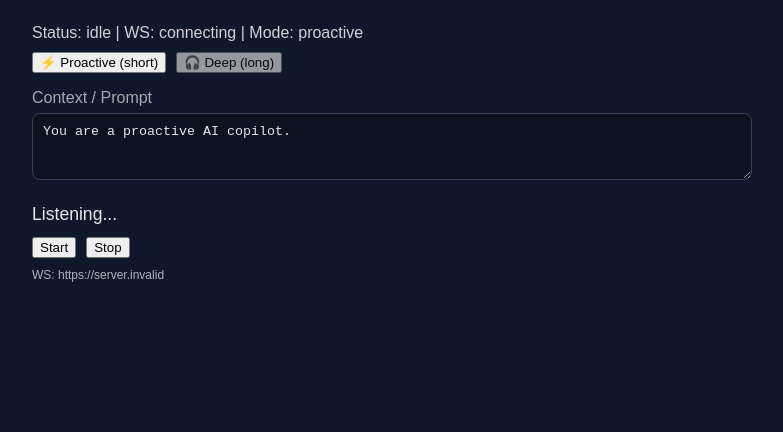
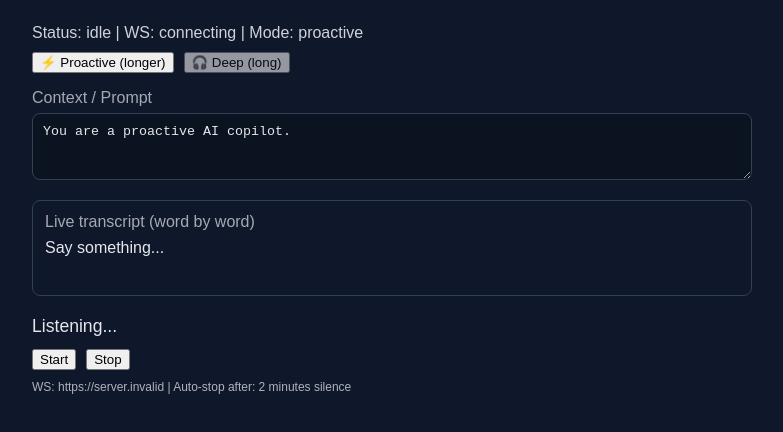
Before and after one commit to hosseinayoubi/aico, a React (Vite) app in the folder frontend/: page / in a window 1280 px wide. Shown: the top 432 px of the page, without its empty margins (248-1031 px from the left). Built offline with nearby package versions, Linux system fonts and the light colour scheme; no server answers.

Commit message:
Update App.jsx

```diff
--- a/frontend/src/App.jsx
+++ b/frontend/src/App.jsx
@@ -11,8 +11,12 @@ export default function App() {
   const [status, setStatus] = useState("idle"); // idle | unsupported | listening | thinking | replying | ws_error | backend_error
   const [wsStatus, setWsStatus] = useState("disconnected"); // disconnected | connecting | connected | reconnecting | ws_error
   const [reply, setReply] = useState("");
+  const [liveReply, setLiveReply] = useState(""); // تایپ شونده
   const [systemPrompt, setSystemPrompt] = useState("You are a proactive AI copilot.");
   const [mode, setMode] = useState("proactive"); // proactive | deep
+
+  // متن شنیده‌شده (کلمه به کلمه)
+  const [transcript, setTranscript] = useState("");
 
   const recognitionRef = useRef(null);
   const shouldListenRef = useRef(false);
@@ -21,12 +25,45 @@ export default function App() {
   const reconnectTimerRef = useRef(null);
   const lastRequestIdRef = useRef("");
 
+  // برای اینکه هر “وقفه کوتاه” یک بار ارسال کنیم (نه هر کلمه)
+  const sendDebounceRef = useRef(null);
+  const bufferRef = useRef("");
+
+  // اگر 2 دقیقه چیزی نشنوه، stop کن
+  const silenceTimerRef = useRef(null);
+  const SILENCE_MS = 120000;
+
+  // تایپ‌افکت جواب
+  const typeTimerRef = useRef(null);
+
   const WS_URL = useMemo(() => import.meta.env.VITE_WS_URL, []);
 
   function cleanupReconnectTimer() {
-    if (reconnectTimerRef.current) {
-      clearTimeout(reconnectTimerRef.current);
-      reconnectTimerRef.current = null;
+    if (reconnectTimerRef.current) clearTimeout(reconnectTimerRef.current);
+    reconnectTimerRef.current = null;
+  }
+
+  function clearSilenceTimer() {
+    if (silenceTimerRef.current) clearTimeout(silenceTimerRef.current);
+    silenceTimerRef.current = null;
+  }
+
+  function resetSilenceTimer() {
+    clearSilenceTimer();
+    silenceTimerRef.current = setTimeout(() => {
+      // 2 دقیقه سکوت
+      stopListening(true);
+    }, SILENCE_MS);
+  }
+
+  async function ensureMicPermission() {
+    // روی موبایل بهتره یکبار getUserMedia صدا زده بشه تا permission درست ثبت شه
+    try {
+      const stream = await navigator.mediaDevices.getUserMedia({ audio: true });
+      stream.getTracks().forEach((t) => t.stop());
+      return true;
+    } catch {
+      return false;
     }
   }
 
@@ -38,12 +75,9 @@ export default function App() {
     }
 
     const cur = wsRef.current;
-    if (cur && (cur.readyState === WebSocket.OPEN || cur.readyState === WebSocket.CONNECTING)) {
-      return;
-    }
+    if (cur && (cur.readyState === WebSocket.OPEN || cur.readyState === WebSocket.CONNECTING)) return;
 
     setWsStatus("connecting");
-
     const ws = new WebSocket(WS_URL);
     wsRef.current = ws;
 
@@ -55,15 +89,14 @@ export default function App() {
     ws.onmessage = (evt) => {
       try {
         const msg = JSON.parse(evt.data || "{}");
-
         if (msg.type === "status") return;
 
         if (msg.type === "reply") {
-          // جلوگیری از replyهای قدیمی
           if (msg.requestId && msg.requestId !== lastRequestIdRef.current) return;
 
           setReply(msg.reply || "");
           setStatus("replying");
+          startTypeReply(msg.reply || "");
           return;
         }
 
@@ -71,6 +104,7 @@ export default function App() {
           console.error("WS error:", msg);
           setStatus("backend_error");
           setReply("Backend error. Check Railway logs.");
+          startTypeReply("Backend error. Check Railway logs.");
           return;
         }
       } catch (e) {
@@ -85,19 +119,14 @@ export default function App() {
 
     ws.onclose = () => {
       setWsStatus("reconnecting");
-
       cleanupReconnectTimer();
-      reconnectTimerRef.current = setTimeout(() => {
-        connectWS();
-      }, 1200);
+      reconnectTimerRef.current = setTimeout(() => connectWS(), 1200);
     };
   }
 
   function sendToBackend(text) {
     const ws = wsRef.current;
-
     if (!ws || ws.readyState !== WebSocket.OPEN) {
-      setReply("WebSocket not connected. Reconnecting...");
       setStatus("ws_error");
       connectWS();
       return;
@@ -105,7 +134,6 @@ export default function App() {
 
     const requestId = makeId();
     lastRequestIdRef.current = requestId;
-
     setStatus("thinking");
 
     ws.send(
@@ -113,10 +141,83 @@ export default function App() {
         type: "chat",
         text,
         system: systemPrompt,
-        mode, // proactive | deep
+        mode,
         requestId,
       })
     );
+  }
+
+  function flushSend() {
+    const text = (bufferRef.current || "").trim();
+    if (!text) return;
+    bufferRef.current = "";
+    sendToBackend(text);
+  }
+
+  function scheduleSendDebounced() {
+    if (sendDebounceRef.current) clearTimeout(sendDebounceRef.current);
+
+    // وقتی کاربر یک مکث کوتاه داشت، ارسال کن (برای proactive خیلی خوبه)
+    const delay = mode === "proactive" ? 700 : 900;
+
+    sendDebounceRef.current = setTimeout(() => {
+      flushSend();
+    }, delay);
+  }
+
+  function startTypeReply(fullText) {
+    // تایپ افکت کلمه‌به‌کلمه
+    if (typeTimerRef.current) clearInterval(typeTimerRef.current);
+    const words = String(fullText || "").split(/\s+/).filter(Boolean);
+    let i = 0;
+    setLiveReply("");
+
+    typeTimerRef.current = setInterval(() => {
+      i += 1;
+      setLiveReply(words.slice(0, i).join(" "));
+      if (i >= words.length) {
+        clearInterval(typeTimerRef.current);
+        typeTimerRef.current = null;
+      }
+    }, 40);
+  }
+
+  async function startListening() {
+    connectWS();
+
+    const ok = await ensureMicPermission();
+    if (!ok) {
+      // کاربر allow نکرده
+      setStatus("idle");
+      return;
+    }
+
+    shouldListenRef.current = true;
+    resetSilenceTimer();
+
+    try {
+      recognitionRef.current?.start();
+      setStatus("listening");
+    } catch {
+      // اگر start سریع پشت سر هم بخوره
+      setStatus("listening");
+    }
+  }
+
+  function stopListening(auto = false) {
+    shouldListenRef.current = false;
+    clearSilenceTimer();
+
+    try {
+      recognitionRef.current?.stop();
+    } catch {}
+
+    setStatus("idle");
+
+    if (auto) {
+      // اگر 2 دقیقه سکوت بود، یه پیام دوستانه
+      setTranscript((t) => t); // no-op
+    }
   }
 
   // WS init
@@ -131,10 +232,9 @@ export default function App() {
     // eslint-disable-next-line react-hooks/exhaustive-deps
   }, []);
 
-  // SpeechRecognition init (Listening بهتر: auto-restart)
+  // SpeechRecognition init
   useEffect(() => {
     const SR = window.SpeechRecognition || window.webkitSpeechRecognition;
-
     if (!SR) {
       setStatus("unsupported");
       return;
@@ -143,28 +243,55 @@ export default function App() {
     const rec = new SR();
     rec.lang = "en-US";
     rec.continuous = true;
-    rec.interimResults = false;
+
+    // ✅ کلمه‌به‌کلمه (interim)
+    rec.interimResults = true;
 
     rec.onresult = (e) => {
-      const spoken = e.results[e.results.length - 1][0].transcript;
-      if (!spoken || !spoken.trim()) return;
+      resetSilenceTimer();
 
-      sendToBackend(spoken);
+      let interim = "";
+      let finalChunk = "";
+
+      for (let i = e.resultIndex; i < e.results.length; i++) {
+        const r = e.results[i];
+        const txt = r?.[0]?.transcript || "";
+        if (r.isFinal) finalChunk += txt;
+        else interim += txt;
+      }
+
+      // نمایش تایپی: final + interim
+      setTranscript((prev) => {
+        const base = prev.replace(/\s+/g, " ").trim();
+        const shown = `${base}${base ? " " : ""}${finalChunk}`.replace(/\s+/g, " ").trim();
+        const withInterim = `${shown}${shown ? " " : ""}${interim}`.replace(/\s+/g, " ").trim();
+        return withInterim;
+      });
+
+      // به بافر ارسال اضافه کن (اما هر کلمه ارسال نکن)
+      const combined = `${finalChunk} ${interim}`.trim();
+      if (combined) {
+        bufferRef.current = (bufferRef.current + " " + combined).replace(/\s+/g, " ").trim();
+        scheduleSendDebounced();
+      }
+
+      // اگر final داشتیم، transcript رو تمیز کنیم (interim حذف می‌شه با update بعدی)
+      if (finalChunk) {
+        setTranscript((prev) => prev.replace(/\s+/g, " ").trim());
+      }
     };
 
     rec.onerror = () => {
-      // اگر خطا داد، listening رو خاموش نکنیم؛ ولی وضعیت رو idle کنیم
-      // (برخی مرورگرها transient error می‌دن)
-      setStatus("idle");
+      // خطای گذرا زیاد رخ می‌ده؛ ما listening رو نگه می‌داریم
+      setStatus("listening");
     };
 
     rec.onend = () => {
-      // ✅ Listening بهتر: اگر کاربر هنوز تو حالت listening هست، خودکار دوباره شروع کن
+      // ✅ دائم گوش بده تا وقتی Stop نزدی
       if (shouldListenRef.current) {
         try {
           rec.start();
         } catch {
-          // اگر سریع start بخوره ممکنه error بده؛ یه لحظه صبر کن
           setTimeout(() => {
             try {
               rec.start();
@@ -175,67 +302,45 @@ export default function App() {
     };
 
     recognitionRef.current = rec;
-  }, [systemPrompt, mode]);
+
+    return () => {
+      try {
+        rec.stop();
+      } catch {}
+    };
+  }, [mode]);
 
   return (
     <div className="app" style={{ maxWidth: 720, margin: "0 auto", padding: 16 }}>
       <StatusBar status={status} wsStatus={wsStatus} mode={mode} />
 
       <div style={{ display: "flex", gap: 10, margin: "10px 0 16px" }}>
-        <button
-          onClick={() => {
-            setMode("proactive");
-            setReply("");
-          }}
-          style={{ opacity: mode === "proactive" ? 1 : 0.6 }}
-        >
-          ⚡ Proactive (short)
+        <button onClick={() => setMode("proactive")} style={{ opacity: mode === "proactive" ? 1 : 0.6 }}>
+          ⚡ Proactive (longer)
         </button>
-
-        <button
-          onClick={() => {
-            setMode("deep");
-            setReply("");
-          }}
-          style={{ opacity: mode === "deep" ? 1 : 0.6 }}
-        >
+        <button onClick={() => setMode("deep")} style={{ opacity: mode === "deep" ? 1 : 0.6 }}>
           🎧 Deep (long)
         </button>
       </div>
 
       <ChatBox systemPrompt={systemPrompt} setSystemPrompt={setSystemPrompt} />
 
-      <SuggestionPanel text={reply || "Listening..."} />
+      <div style={{ marginTop: 12, padding: 12, border: "1px solid #334155", borderRadius: 8 }}>
+        <div style={{ opacity: 0.7, marginBottom: 8 }}>Live transcript (word by word)</div>
+        <div style={{ minHeight: 44, whiteSpace: "pre-wrap" }}>
+          {transcript || "Say something..."}
+        </div>
+      </div>
+
+      <SuggestionPanel text={liveReply || reply || "Listening..."} />
 
       <div style={{ display: "flex", gap: 10, marginTop: 12 }}>
-        <button
-          onClick={() => {
-            connectWS();
-            shouldListenRef.current = true;
-            try {
-              recognitionRef.current?.start();
-            } catch {}
-            setStatus("listening");
-          }}
-        >
-          Start
-        </button>
-
-        <button
-          onClick={() => {
-            shouldListenRef.current = false;
-            try {
-              recognitionRef.current?.stop();
-            } catch {}
-            setStatus("idle");
-          }}
-        >
-          Stop
-        </button>
+        <button onClick={startListening}>Start</button>
+        <button onClick={() => stopListening(false)}>Stop</button>
       </div>
 
       <div style={{ marginTop: 10, opacity: 0.75, fontSize: 12 }}>
-        WS: {WS_URL || "(missing VITE_WS_URL)"}
+        WS: {WS_URL || "(missing VITE_WS_URL)"} | Auto-stop after: 2 minutes silence
       </div>
     </div>
   );
```
